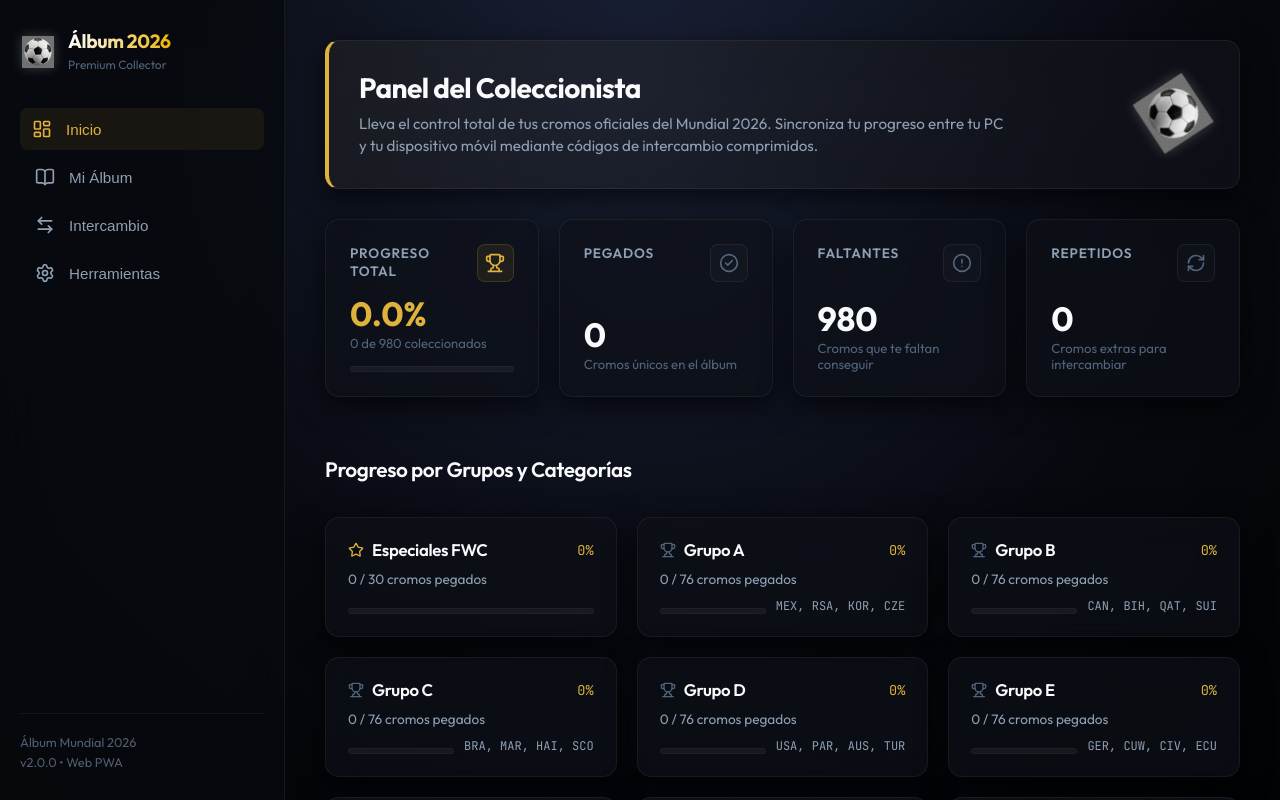
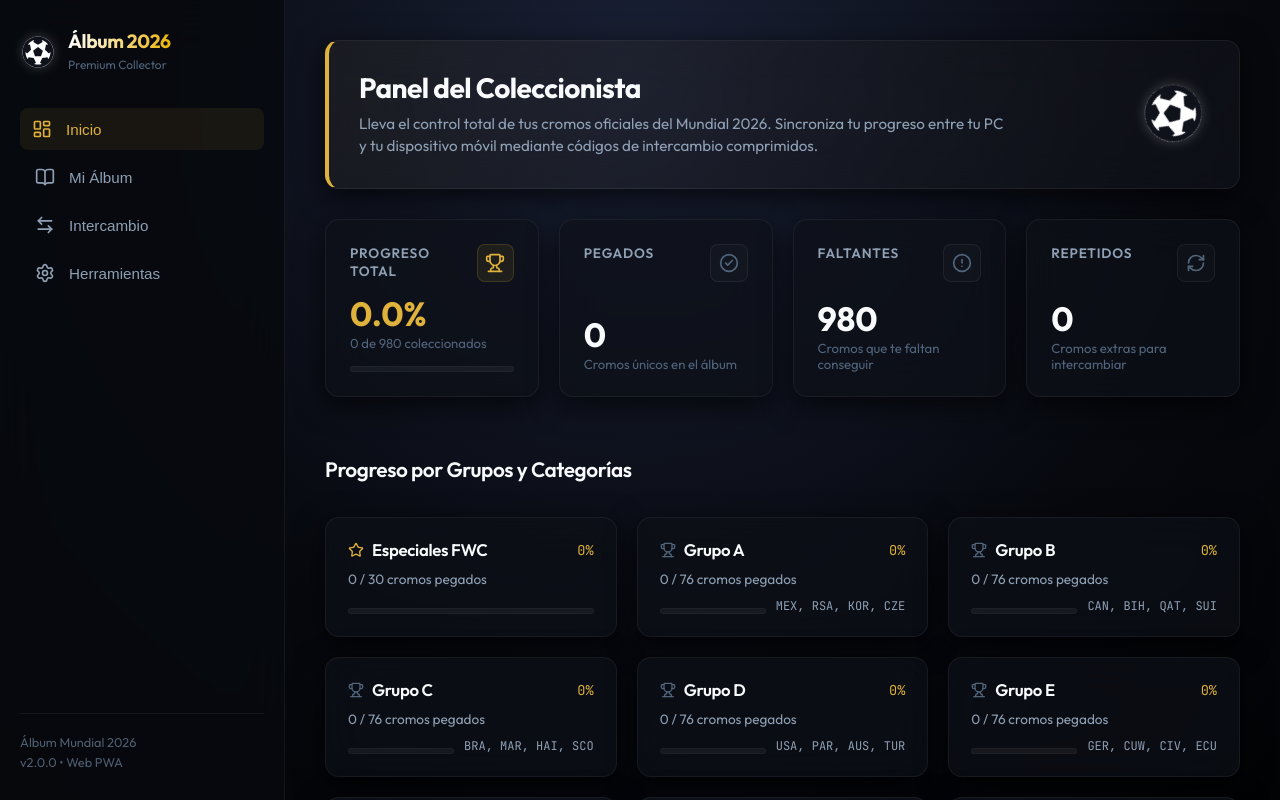
Before and after one commit to javis-project/album-mundial-2026-web, a React (Vite) app: page / in a window 1280 px wide. Shown: the top 800 px of the page. Built offline with nearby package versions, Linux system fonts and the light colour scheme.

Commit message:
UI Fix: Replaced soccer ball image with pure vector-perfect SVG futbol path, and removed ribbon line under team completion numbers

```diff
--- a/src/components/SoccerBall.jsx
+++ b/src/components/SoccerBall.jsx
@@ -1,23 +1,25 @@
 import React from "react";
-import soccerBallImg from "../assets/soccer_ball.png";
 
 export default function SoccerBall({ size = 24, className, style }) {
-  // Real photorealistic circular soccer ball image asset, animated with CSS
+  // Premium mathematically perfect classic vector soccer ball SVG (Telstar geometry)
   return (
-    <img
-      src={soccerBallImg}
-      alt="Pelota de fútbol"
+    <svg
       className={className || "spinning-soccer-ball"}
-      style={{
-        width: `${size}px`,
-        height: `${size}px`,
-        objectFit: "contain",
-        display: "inline-block",
-        verticalAlign: "middle",
-        pointerEvents: "none",
-        userSelect: "none",
-        ...style
-      }}
-    />
+      width={size}
+      height={size}
+      viewBox="0 0 512 512"
+      fill="none"
+      xmlns="http://www.w3.org/2000/svg"
+      style={{ display: "inline-block", verticalAlign: "middle", ...style }}
+    >
+      {/* Perfectly round white background circle */}
+      <circle cx="256" cy="256" r="248" fill="#ffffff" />
+
+      {/* Perfectly symmetrical black panels and borders */}
+      <path
+        d="M504 256c0 136.967-111.033 248-248 248S8 392.967 8 256 119.033 8 256 8s248 111.033 248 248zm-48 0l-.003-.282-26.064 22.741-62.679-58.5 16.454-84.355 34.303 3.072c-24.889-34.216-60.004-60.089-100.709-73.141l13.651 31.939L256 139l-74.953-41.525 13.651-31.939c-40.631 13.028-75.78 38.87-100.709 73.141l34.565-3.073 16.192 84.355-62.678 58.5-26.064-22.741-.003.282c0 43.015 13.497 83.952 38.472 117.991l7.704-33.897 85.138 10.447 36.301 77.826-29.902 17.786c40.202 13.122 84.29 13.148 124.572 0l-29.902-17.786 36.301-77.826 85.138-10.447 7.704 33.897C442.503 339.952 456 299.015 456 256zm-248.102 69.571l-29.894-91.312L256 177.732l77.996 56.527-29.622 91.312h-96.476z"
+        fill="#10121b"
+      />
+    </svg>
   );
 }
--- a/src/views/AlbumView.jsx
+++ b/src/views/AlbumView.jsx
@@ -282,23 +282,6 @@ export default function AlbumView({ state, onAddSticker, onSubtractSticker, acti
                     >
                       Pegados: <strong style={{ color: "var(--gold)" }}>{section.stats.collected}</strong> / {section.stats.total}
                     </span>
-
-                    {/* National colors ribbon */}
-                    <div
-                      style={{
-                        display: "flex",
-                        gap: "2px",
-                        height: "4px",
-                        width: "50px",
-                        borderRadius: "2px",
-                        overflow: "hidden",
-                        marginTop: "8px",
-                        boxShadow: "0 1px 3px rgba(0,0,0,0.5)"
-                      }}
-                    >
-                      <div style={{ background: primaryColor, flex: 1 }}></div>
-                      <div style={{ background: secondaryColor, flex: 1 }}></div>
-                    </div>
                   </div>
                 )}
               </div>
```
Also changed, not shown: src/assets/soccer_ball.png (deleted).
